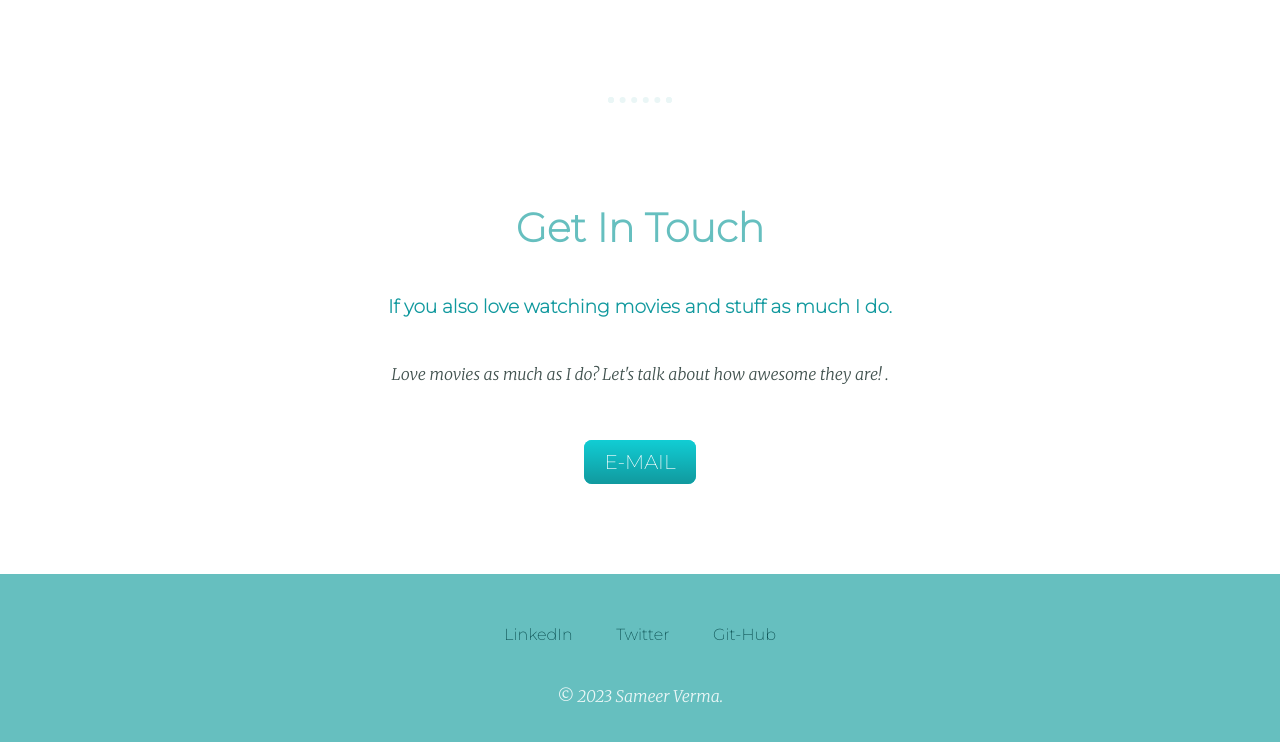
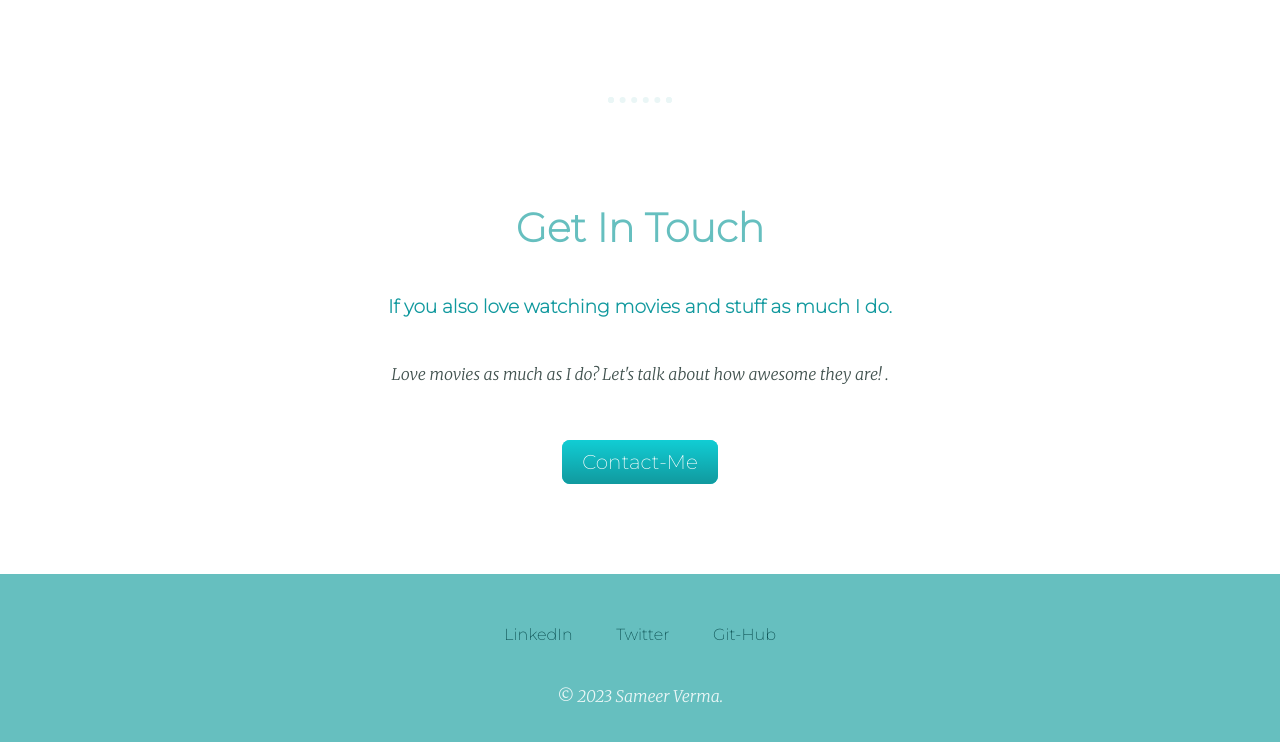
Before and after one commit to SameerVerma066/CSS-My-Site, a plain HTML site: page index.html in a window 1280 px wide. Shown: the part 2263-3005 px from the top of the page. Drawn offline with Linux system fonts and the light colour scheme.

Commit message:
Update index.html
changed Email to contact me.

```diff
--- a/index.html
+++ b/index.html
@@ -44,7 +44,7 @@
         <h2>Get In Touch</h2>
         <h3>If you also love watching movies and stuff as much I do.</h3>
         <p class="contact-message">Love movies as much as I do? Let's talk about how awesome they are! .</p>
-        <a class="btn" href="mailto:sameerverma1258@email.com">E-MAIL</a>
+        <a class="btn" href="mailto:sameerverma1258@email.com">Contact-Me</a>
       </div>
     </div>
 
```
